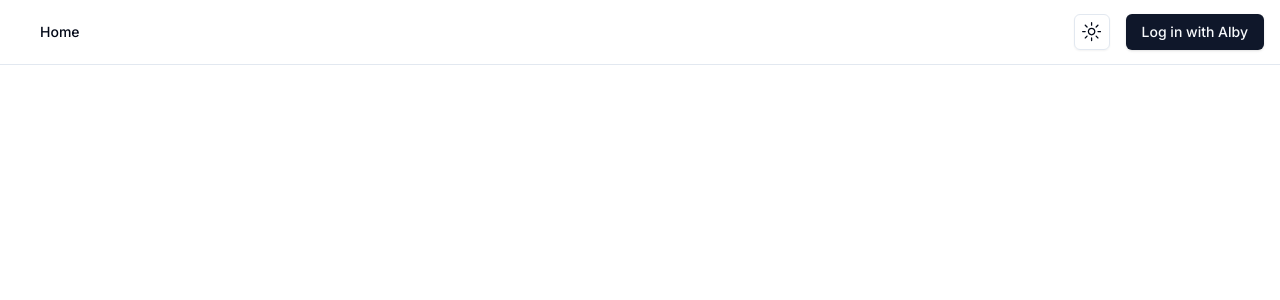
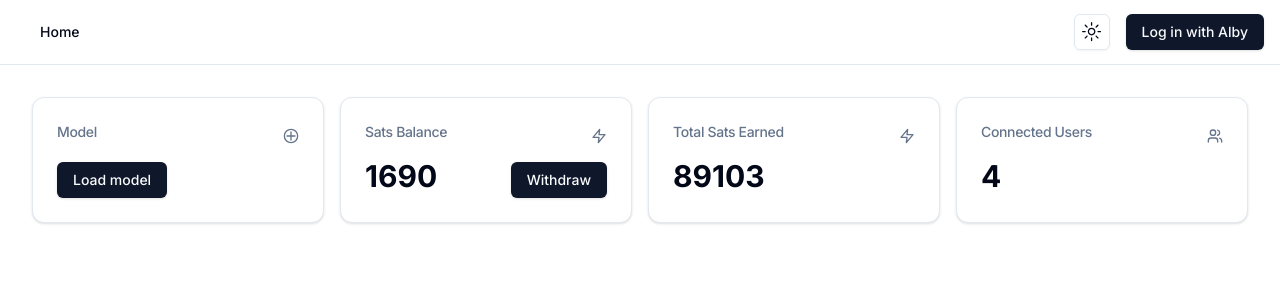
Before and after one commit to OpenAgentsInc/gputopia, a Next.js app: page / in a window 1280 px wide. Shown: the top 300 px of the page. Built offline with nearby package versions, Linux system fonts and the light colour scheme; no server answers.

Commit message:
mock stats

```diff
--- a/src/app/page.tsx
+++ b/src/app/page.tsx
@@ -1,6 +1,7 @@
 "use client"
 
 import { MainNav } from "@/components/main-nav"
+import { Stats } from "@/components/stats"
 import { Button } from "@/components/ui/button"
 import { ModeToggle } from "@/components/ui/mode-toggle"
 import { UserNav } from "@/components/user-nav"
@@ -10,7 +11,7 @@ import { useAlby } from "@/lib/useAlby"
 export default function Home() {
   const { logout, user } = useAlby()
   return (
-    <div className="hidden flex-col md:flex">
+    <div className="flex-col">
       <div className="border-b">
         <div className="flex h-16 items-center px-4">
           <MainNav className="mx-6" />
@@ -20,6 +21,7 @@ export default function Home() {
           </div>
         </div>
       </div>
+      <Stats />
     </div>
   )
 }
--- /dev/null
+++ b/src/components/stats.tsx
@@ -0,0 +1,105 @@
+import { Card, CardContent, CardHeader, CardTitle } from "@/components/ui/card"
+import { Button } from "./ui/button"
+
+export const Stats = () => {
+  return (
+    <div className="m-8 grid gap-4 md:grid-cols-2 lg:grid-cols-4">
+      <Card>
+        <CardHeader className="flex flex-row items-center justify-between space-y-0 pb-2">
+          <CardTitle className="mb-2 text-sm font-medium text-muted-foreground">Model</CardTitle>
+          <svg
+            xmlns="http://www.w3.org/2000/svg"
+            viewBox="0 0 24 24"
+            fill="none"
+            stroke="currentColor"
+            strokeLinecap="round"
+            strokeLinejoin="round"
+            strokeWidth="2"
+            className="h-4 w-4 text-muted-foreground"
+          >
+            <circle cx="12" cy="12" r="10" />
+            <path d="M12 6v12M6 12h12" />
+          </svg>
+        </CardHeader>
+        <CardContent>
+          <Button className="mt-1">Load model</Button>
+        </CardContent>
+      </Card>
+
+      <Card>
+        <CardHeader className="flex flex-row items-center justify-between space-y-0 pb-2">
+          <CardTitle className="mb-2 text-sm font-medium text-muted-foreground">
+            Sats Balance
+          </CardTitle>
+          <svg
+            xmlns="http://www.w3.org/2000/svg"
+            viewBox="0 0 24 24"
+            fill="none"
+            stroke="currentColor"
+            strokeLinecap="round"
+            strokeLinejoin="round"
+            strokeWidth="2"
+            className="h-4 w-4 text-muted-foreground"
+          >
+            <polygon points="13 2 3 14 12 14 11 22 21 10 12 10 13 2" />
+          </svg>
+        </CardHeader>
+        <CardContent>
+          <div className="flex flex-row items-start justify-between">
+            <div className="text-3xl font-bold">1690</div>
+            <Button className="mt-1">Withdraw</Button>
+          </div>
+        </CardContent>
+      </Card>
+
+      <Card>
+        <CardHeader className="flex flex-row items-center justify-between space-y-0 pb-2">
+          <CardTitle className="mb-2 text-sm font-medium text-muted-foreground">
+            Total Sats Earned
+          </CardTitle>
+          <svg
+            xmlns="http://www.w3.org/2000/svg"
+            viewBox="0 0 24 24"
+            fill="none"
+            stroke="currentColor"
+            strokeLinecap="round"
+            strokeLinejoin="round"
+            strokeWidth="2"
+            className="h-4 w-4 text-muted-foreground"
+          >
+            <polygon points="13 2 3 14 12 14 11 22 21 10 12 10 13 2" />
+          </svg>
+
+        </CardHeader>
+        <CardContent>
+          <div className="text-3xl font-bold">89103</div>
+        </CardContent>
+      </Card>
+
+      <Card>
+        <CardHeader className="flex flex-row items-center justify-between space-y-0 pb-2">
+          <CardTitle className="mb-2 text-sm font-medium text-muted-foreground">
+            Connected Users
+          </CardTitle>
+          <svg
+            xmlns="http://www.w3.org/2000/svg"
+            viewBox="0 0 24 24"
+            fill="none"
+            stroke="currentColor"
+            strokeLinecap="round"
+            strokeLinejoin="round"
+            strokeWidth="2"
+            className="h-4 w-4 text-muted-foreground"
+          >
+            <path d="M16 21v-2a4 4 0 0 0-4-4H6a4 4 0 0 0-4 4v2" />
+            <circle cx="9" cy="7" r="4" />
+            <path d="M22 21v-2a4 4 0 0 0-3-3.87M16 3.13a4 4 0 0 1 0 7.75" />
+          </svg>
+        </CardHeader>
+        <CardContent>
+          <div className="text-3xl font-bold">4</div>
+        </CardContent>
+      </Card>
+    </div>
+  )
+}
--- /dev/null
+++ b/src/components/ui/card.tsx
@@ -0,0 +1,76 @@
+import * as React from "react"
+
+import { cn } from "@/lib/utils"
+
+const Card = React.forwardRef<
+  HTMLDivElement,
+  React.HTMLAttributes<HTMLDivElement>
+>(({ className, ...props }, ref) => (
+  <div
+    ref={ref}
+    className={cn(
+      "rounded-xl border bg-card text-card-foreground shadow",
+      className
+    )}
+    {...props}
+  />
+))
+Card.displayName = "Card"
+
+const CardHeader = React.forwardRef<
+  HTMLDivElement,
+  React.HTMLAttributes<HTMLDivElement>
+>(({ className, ...props }, ref) => (
+  <div
+    ref={ref}
+    className={cn("flex flex-col space-y-1.5 p-6", className)}
+    {...props}
+  />
+))
+CardHeader.displayName = "CardHeader"
+
+const CardTitle = React.forwardRef<
+  HTMLParagraphElement,
+  React.HTMLAttributes<HTMLHeadingElement>
+>(({ className, ...props }, ref) => (
+  <h3
+    ref={ref}
+    className={cn("font-semibold leading-none tracking-tight", className)}
+    {...props}
+  />
+))
+CardTitle.displayName = "CardTitle"
+
+const CardDescription = React.forwardRef<
+  HTMLParagraphElement,
+  React.HTMLAttributes<HTMLParagraphElement>
+>(({ className, ...props }, ref) => (
+  <p
+    ref={ref}
+    className={cn("text-sm text-muted-foreground", className)}
+    {...props}
+  />
+))
+CardDescription.displayName = "CardDescription"
+
+const CardContent = React.forwardRef<
+  HTMLDivElement,
+  React.HTMLAttributes<HTMLDivElement>
+>(({ className, ...props }, ref) => (
+  <div ref={ref} className={cn("p-6 pt-0", className)} {...props} />
+))
+CardContent.displayName = "CardContent"
+
+const CardFooter = React.forwardRef<
+  HTMLDivElement,
+  React.HTMLAttributes<HTMLDivElement>
+>(({ className, ...props }, ref) => (
+  <div
+    ref={ref}
+    className={cn("flex items-center p-6 pt-0", className)}
+    {...props}
+  />
+))
+CardFooter.displayName = "CardFooter"
+
+export { Card, CardHeader, CardFooter, CardTitle, CardDescription, CardContent }
```
